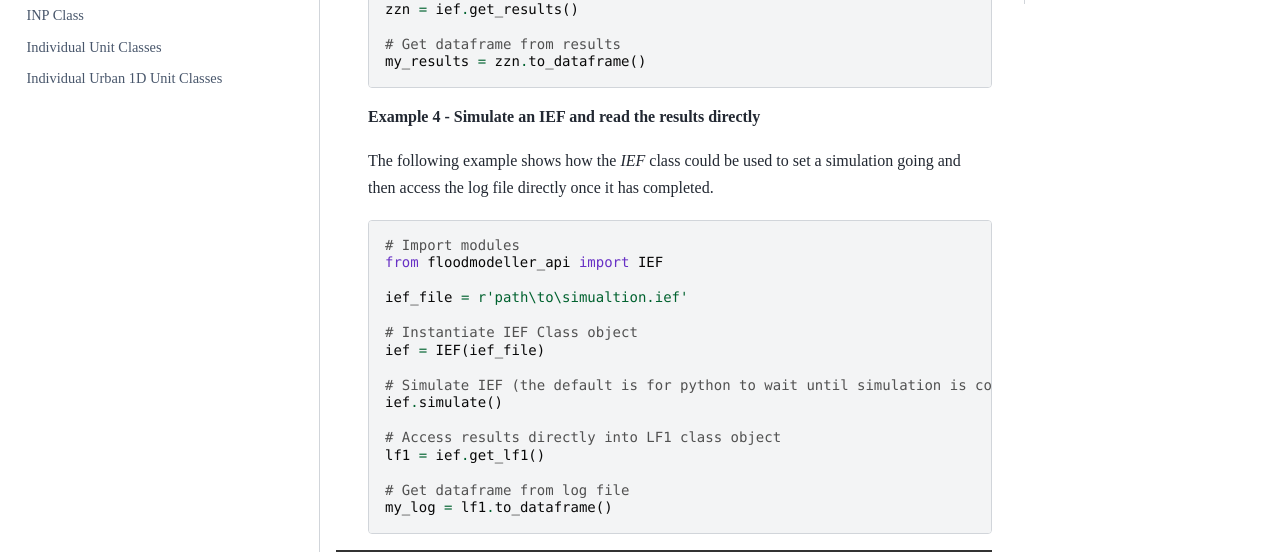
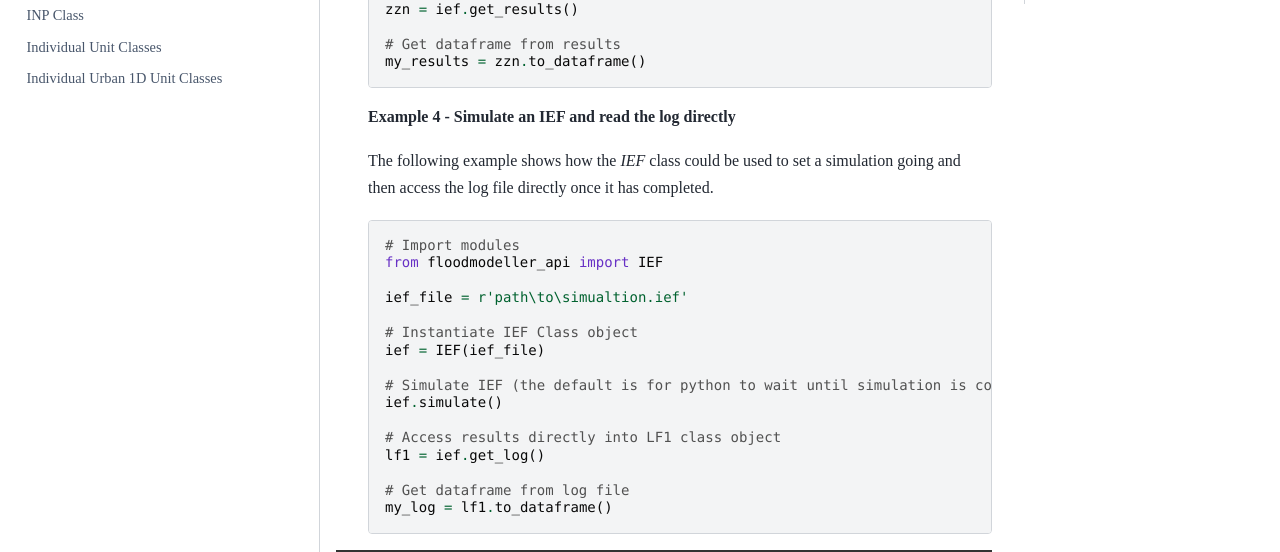
Before and after one commit to People-Places-Solutions/floodmodeller-api, a Sphinx documentation site: the page built from docs/source/user_guide/ief.rst, in a window 1280 px wide and 900 px high, scrolled down 3173 px. Shown: the part 177-729 px from the top of the window. Built offline with Sphinx 7.4.7 and the PyData theme 0.15.4, drawn with Linux system fonts in a browser that asks for light colours; some web fonts are replaced.

Commit message:
change .get_lf1() to .get_log()

```diff
--- a/docs/source/user_guide/ief.rst
+++ b/docs/source/user_guide/ief.rst
@@ -68,7 +68,7 @@ Reference
 
    .. automethod:: get_results
 
-   .. automethod:: get_lf
+   .. automethod:: get_log
 
    .. automethod:: diff
 
@@ -150,7 +150,7 @@ The following example shows how the `IEF` class could be used to set a simulatio
     # Get dataframe from results
     my_results = zzn.to_dataframe()
 
-**Example 4 - Simulate an IEF and read the results directly**
+**Example 4 - Simulate an IEF and read the log directly**
 
 The following example shows how the `IEF` class could be used to set a simulation going and then access the
 log file directly once it has completed.
@@ -169,7 +169,7 @@ log file directly once it has completed.
     ief.simulate()
 
     # Access results directly into LF1 class object
-    lf1 = ief.get_lf1()
+    lf1 = ief.get_log()
 
     # Get dataframe from log file
     my_log = lf1.to_dataframe()
```
Also changed, not shown: 1 other file.
